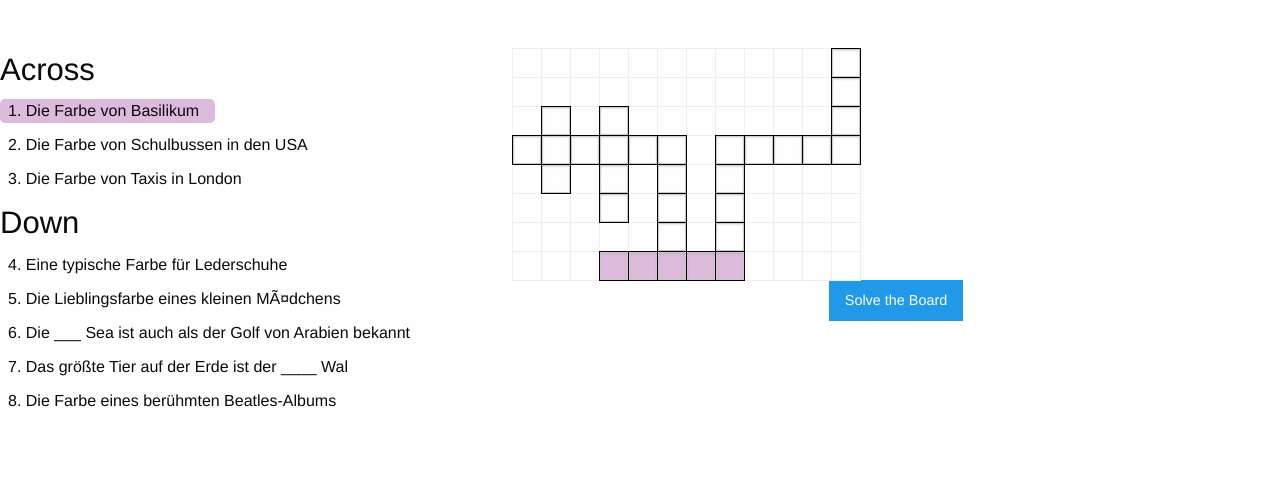
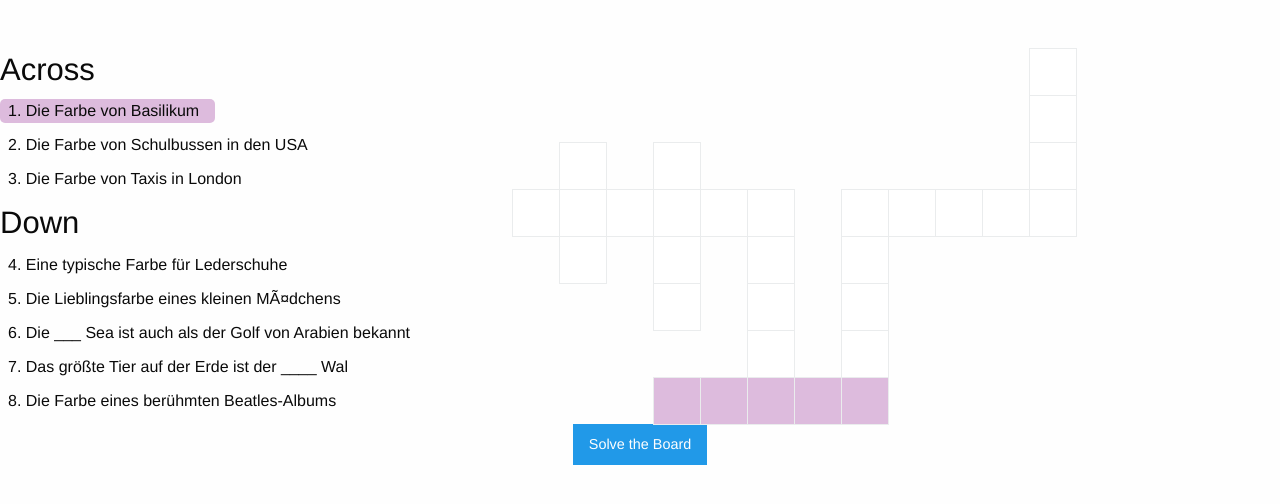
Before and after one commit to whroman/crosswords, a website: page index.html in a window 1280 px wide. Drawn offline with Linux system fonts and the light colour scheme.

Commit message:
Basic tile styling

```diff
--- a/public/index.css
+++ b/public/index.css
@@ -40,12 +40,12 @@ body {
 
 .tile {
     box-sizing: border-box;
-    width: 30px;
-    height: 30px;
+    width: 48px;
+    height: 48px;
     margin: 0 -1px -1px 0;
-    line-height: 30px;
+    line-height: 48px;
     text-align: center;
-    border: 1px solid #eee;
+    /*border: 1px solid #eee;*/
     float: left;
     position: relative;
     z-index: 0;
@@ -56,7 +56,8 @@ body {
 }
 
 .tile.is-in-use {
-    border: 1px solid #000;
+    background-color: #ffffff;
+    border: solid 1px #eaeced;
     z-index: 1;
 }
 
@@ -65,6 +66,8 @@ body {
     height: 100%;
     text-align: center;
     background-color: transparent;
+    border: none;
+    box-shadow: none;
 }
 
 .tile.is-in-use.is-correct input {
```
Also changed, not shown: index.html (line endings or trailing spaces).
